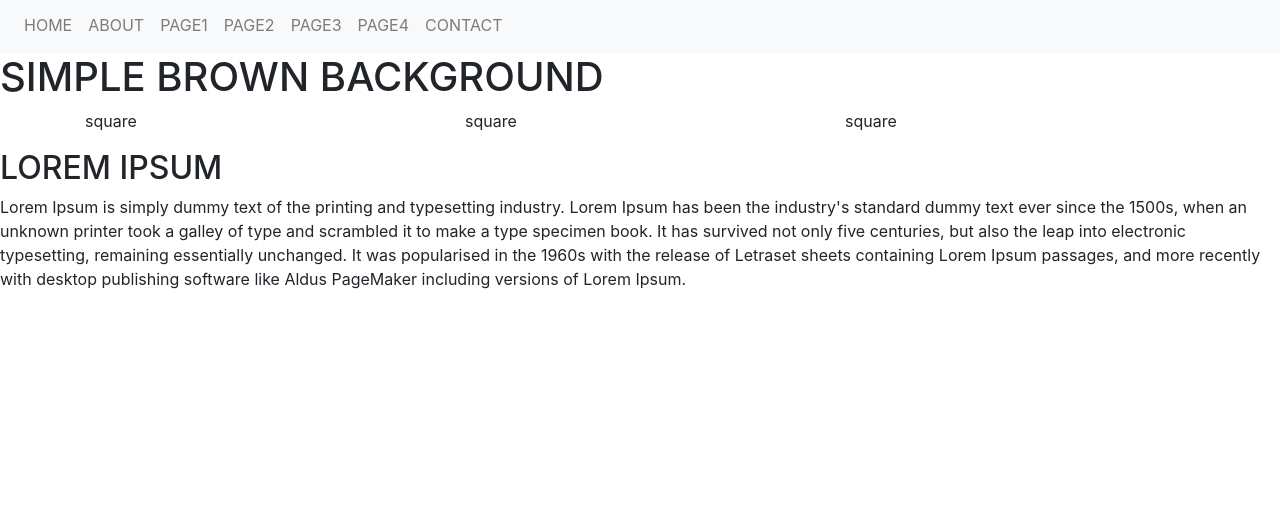
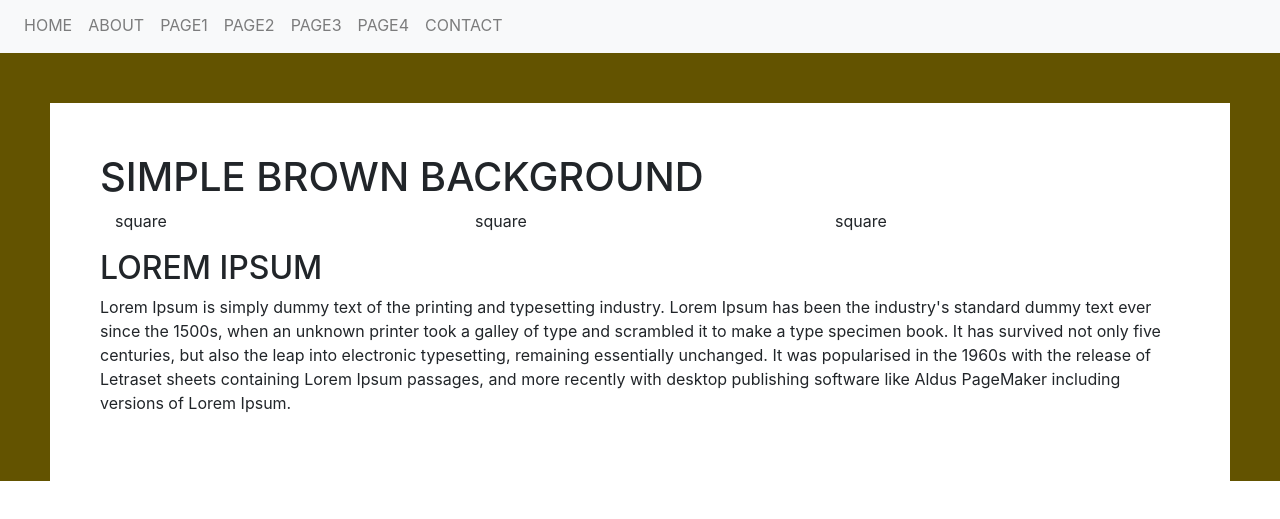
Before and after one commit to Falitiana44/sayna_template-zero, a plain HTML site: page index.html in a window 1280 px wide. Shown: the part 303-822 px from the top of the page. Before the commit the page ends 800 px from the top, so only its background shows below. Drawn offline with nearby package versions, Linux system fonts and the light colour scheme.

Commit message:
body style

```diff
--- a/index.html
+++ b/index.html
@@ -8,6 +8,7 @@
     <link rel="stylesheet" href="style/style.css">
 </head>
 <body>
+    <div class="body-style">
         <header>
             <div class="top-logo">
                 <img src="https://fr.freelogodesign.org/Content/img/logo-samples/flooop.png" alt="logo-floop">
@@ -55,5 +56,6 @@
                 </div>
             </div>
         </div>
+    </div>
 </body>
 </html>
--- a/style/style.css
+++ b/style/style.css
@@ -1,3 +1,21 @@
+/* #705200 navbar color
+#a67900 h2 color
+#6b3904 h1 color
+#635300 body color*/
 .top-logo{
     text-align: center;
 }
+.body-style{
+    background-color: #635300;
+}
+.content{
+    padding: 50px;
+    margin: 50px;
+    background-color: white;
+}
+.navbar{
+    background-color: #705200;
+}
+.nav{
+    background-color: #705200;
+}
```
Lines whose indentation alone changed are shown as unchanged.
